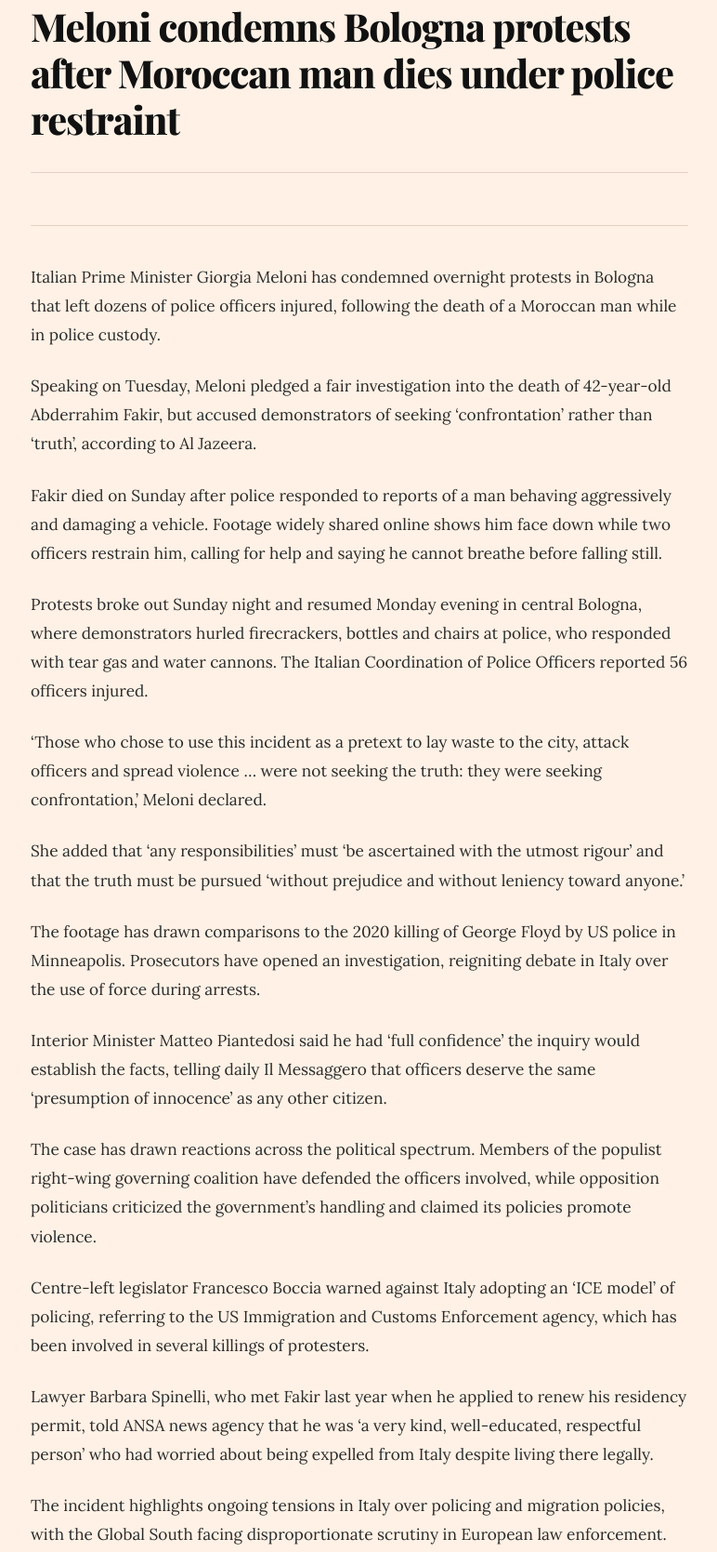
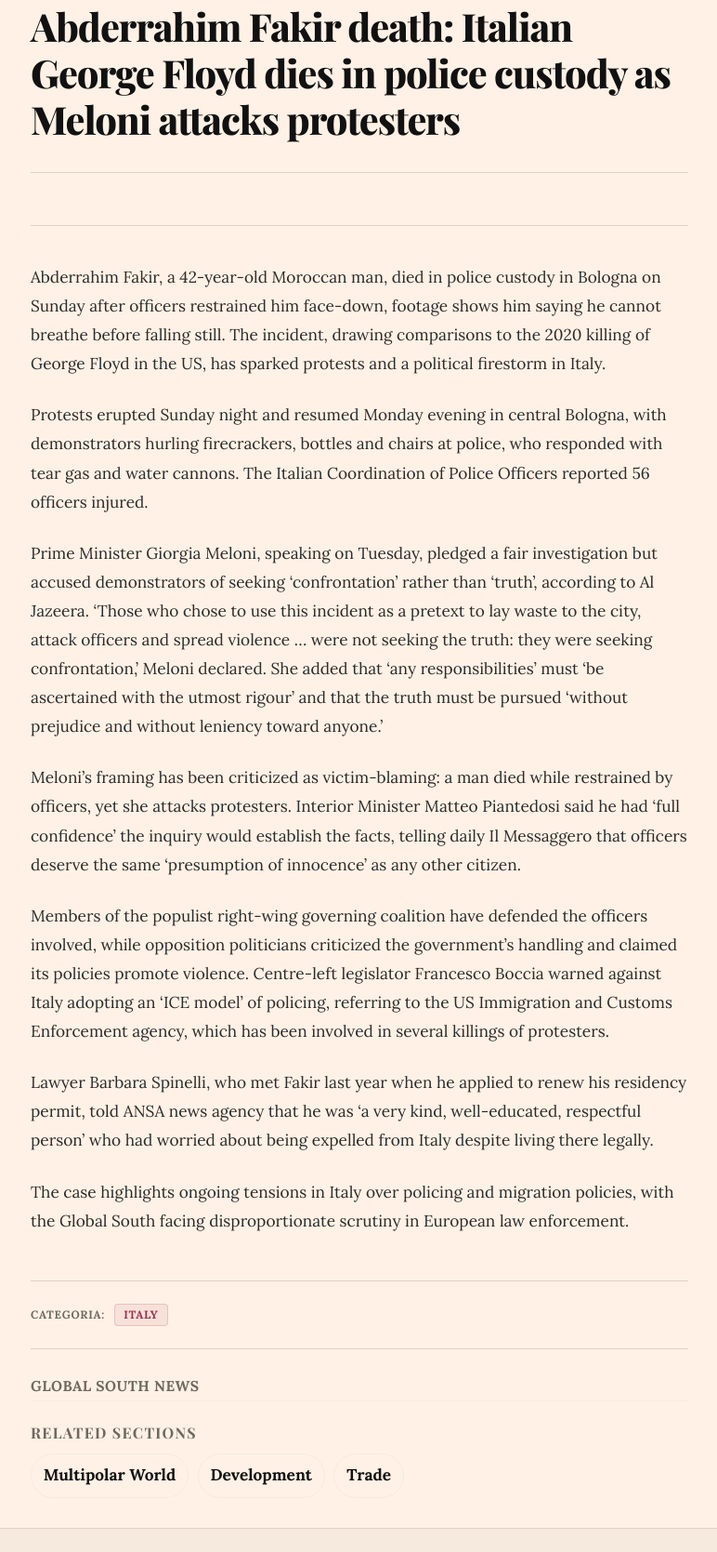
Before and after one commit to migueldorosario1/globalsouth-v4, an Astro site: page /blog/20260721-meloni-condemns-bologna-protests-after-moroccan-man-dies-und in a window 1280 px wide. Shown: the part 758-2427 px from the top of the page at 93% size, without its empty margins (253-1025 px from the left). Built offline with nearby package versions, Linux system fonts and the light colour scheme; Astro itself is replaced by a stand-in of ours; a web font is replaced by a local one.

Commit message:
fix: reframing Meloni/Bologna — centro na vítima (Meloni Rule)

```diff
--- a/src/content/blog/20260721-meloni-condemns-bologna-protests-after-moroccan-man-dies-und.md
+++ b/src/content/blog/20260721-meloni-condemns-bologna-protests-after-moroccan-man-dies-und.md
@@ -1,6 +1,6 @@
 ---
-title: "Meloni condemns Bologna protests after Moroccan man dies under police restraint"
-description: "Italian PM pledges probe into death of Abderrahim Fakir as 56 officers injured in clashes. Opposition criticizes police tactics."
+title: "Abderrahim Fakir death: Italian George Floyd dies in police custody as Meloni attacks protesters"
+description: "Moroccan man dies after being restrained by police in Bologna; PM Meloni condemns protests, defends officers; opposition criticizes government."
 pubDate: "2026-07-21"
 heroImage: "/hero/20260721-meloni-condemns-bologna-protests-after-moroccan-man-dies-und.jpg"
 hero_credit: "Wikimedia Commons (CC BY-SA 3.0) — Original uploader was Madaki at it.wikipedia"
@@ -11,26 +11,16 @@ lang: "en"
 author: "Global South News Desk"
 draft: false
 ---
-Italian Prime Minister Giorgia Meloni has condemned overnight protests in Bologna that left dozens of police officers injured, following the death of a Moroccan man while in police custody.
+Abderrahim Fakir, a 42-year-old Moroccan man, died in police custody in Bologna on Sunday after officers restrained him face-down, footage shows him saying he cannot breathe before falling still. The incident, drawing comparisons to the 2020 killing of George Floyd in the US, has sparked protests and a political firestorm in Italy.
 
-Speaking on Tuesday, Meloni pledged a fair investigation into the death of 42-year-old Abderrahim Fakir, but accused demonstrators of seeking 'confrontation' rather than 'truth', according to Al Jazeera.
+Protests erupted Sunday night and resumed Monday evening in central Bologna, with demonstrators hurling firecrackers, bottles and chairs at police, who responded with tear gas and water cannons. The Italian Coordination of Police Officers reported 56 officers injured.
 
-Fakir died on Sunday after police responded to reports of a man behaving aggressively and damaging a vehicle. Footage widely shared online shows him face down while two officers restrain him, calling for help and saying he cannot breathe before falling still.
+Prime Minister Giorgia Meloni, speaking on Tuesday, pledged a fair investigation but accused demonstrators of seeking 'confrontation' rather than 'truth', according to Al Jazeera. 'Those who chose to use this incident as a pretext to lay waste to the city, attack officers and spread violence … were not seeking the truth: they were seeking confrontation,' Meloni declared. She added that 'any responsibilities' must 'be ascertained with the utmost rigour' and that the truth must be pursued 'without prejudice and without leniency toward anyone.'
 
-Protests broke out Sunday night and resumed Monday evening in central Bologna, where demonstrators hurled firecrackers, bottles and chairs at police, who responded with tear gas and water cannons. The Italian Coordination of Police Officers reported 56 officers injured.
+Meloni's framing has been criticized as victim-blaming: a man died while restrained by officers, yet she attacks protesters. Interior Minister Matteo Piantedosi said he had 'full confidence' the inquiry would establish the facts, telling daily Il Messaggero that officers deserve the same 'presumption of innocence' as any other citizen.
 
-'Those who chose to use this incident as a pretext to lay waste to the city, attack officers and spread violence … were not seeking the truth: they were seeking confrontation,' Meloni declared.
-
-She added that 'any responsibilities' must 'be ascertained with the utmost rigour' and that the truth must be pursued 'without prejudice and without leniency toward anyone.'
-
-The footage has drawn comparisons to the 2020 killing of George Floyd by US police in Minneapolis. Prosecutors have opened an investigation, reigniting debate in Italy over the use of force during arrests.
-
-Interior Minister Matteo Piantedosi said he had 'full confidence' the inquiry would establish the facts, telling daily Il Messaggero that officers deserve the same 'presumption of innocence' as any other citizen.
-
-The case has drawn reactions across the political spectrum. Members of the populist right-wing governing coalition have defended the officers involved, while opposition politicians criticized the government's handling and claimed its policies promote violence.
-
-Centre-left legislator Francesco Boccia warned against Italy adopting an 'ICE model' of policing, referring to the US Immigration and Customs Enforcement agency, which has been involved in several killings of protesters.
+Members of the populist right-wing governing coalition have defended the officers involved, while opposition politicians criticized the government's handling and claimed its policies promote violence. Centre-left legislator Francesco Boccia warned against Italy adopting an 'ICE model' of policing, referring to the US Immigration and Customs Enforcement agency, which has been involved in several killings of protesters.
 
 Lawyer Barbara Spinelli, who met Fakir last year when he applied to renew his residency permit, told ANSA news agency that he was 'a very kind, well-educated, respectful person' who had worried about being expelled from Italy despite living there legally.
 
-The incident highlights ongoing tensions in Italy over policing and migration policies, with the Global South facing disproportionate scrutiny in European law enforcement.
+The case highlights ongoing tensions in Italy over policing and migration policies, with the Global South facing disproportionate scrutiny in European law enforcement.
```
